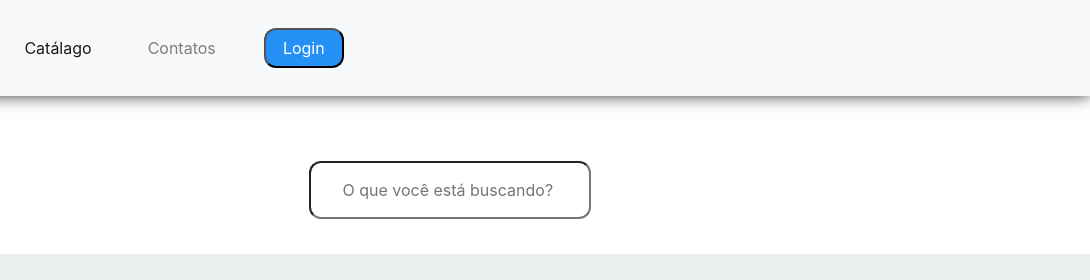
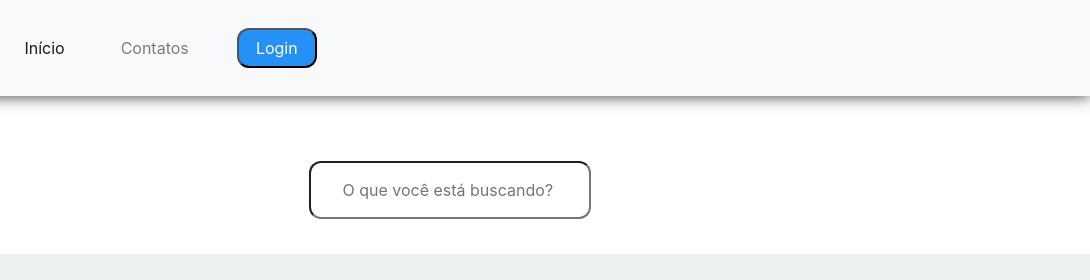
Before and after one commit to igojsousa/Livraria_nassau, a plain HTML site: page catalago.html in a window 1280 px wide. Shown: the top 280 px of the page, 190-1280 px from the left. Drawn offline with nearby package versions, Linux system fonts and the light colour scheme.

Commit message:
correção

```diff
--- a/catalago.html
+++ b/catalago.html
@@ -19,7 +19,7 @@
           <div class="collapse navbar-collapse" id="navbarNav">
             <ul class="navbar-nav">
               <li class="nav-item active">
-                <a class="nav-link" href="#">Catálago<span class="sr-only">(current)</span></a>
+                <a class="nav-link" href="index.html">Início<span class="sr-only">(current)</span></a>
               </li>
               <li class="nav-item">
                 <a class="nav-link" href="#contatos">Contatos</a>
```
